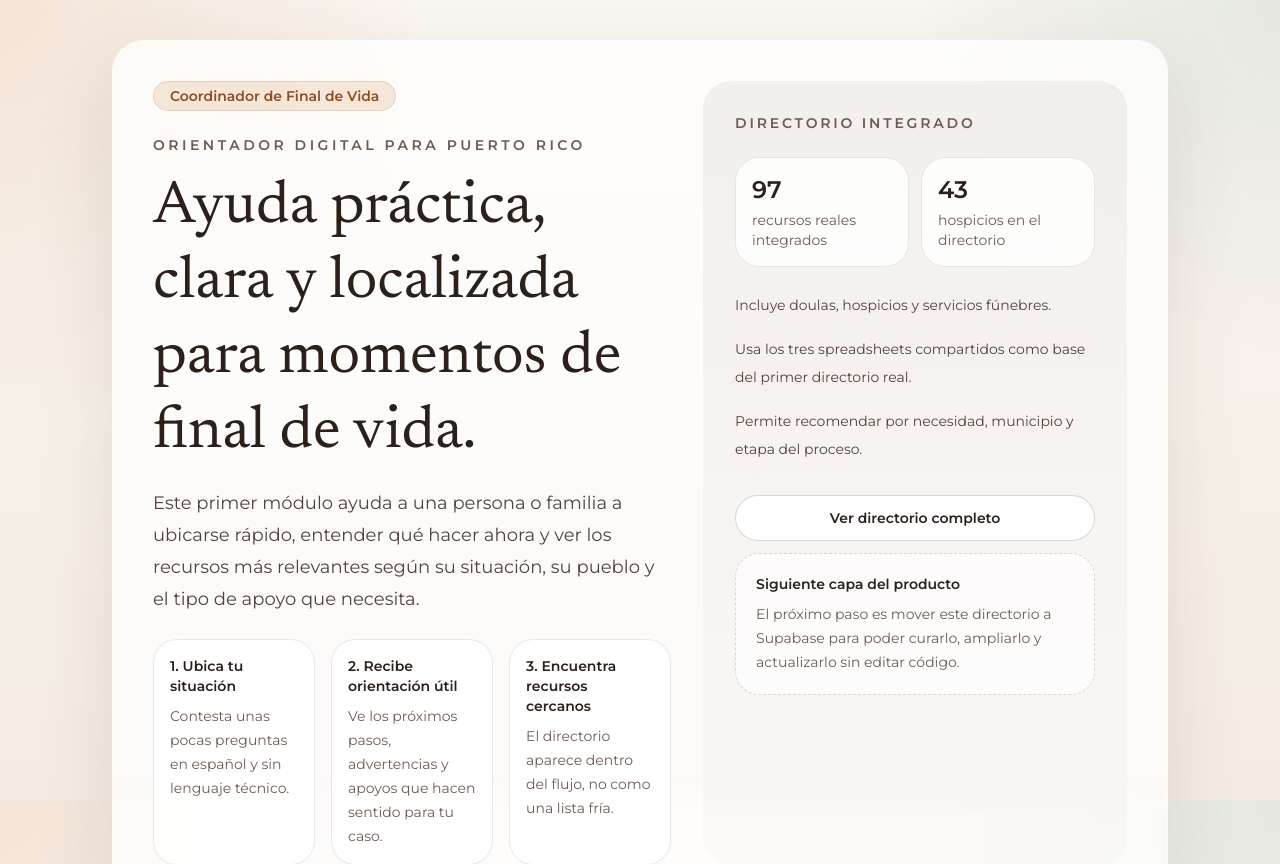
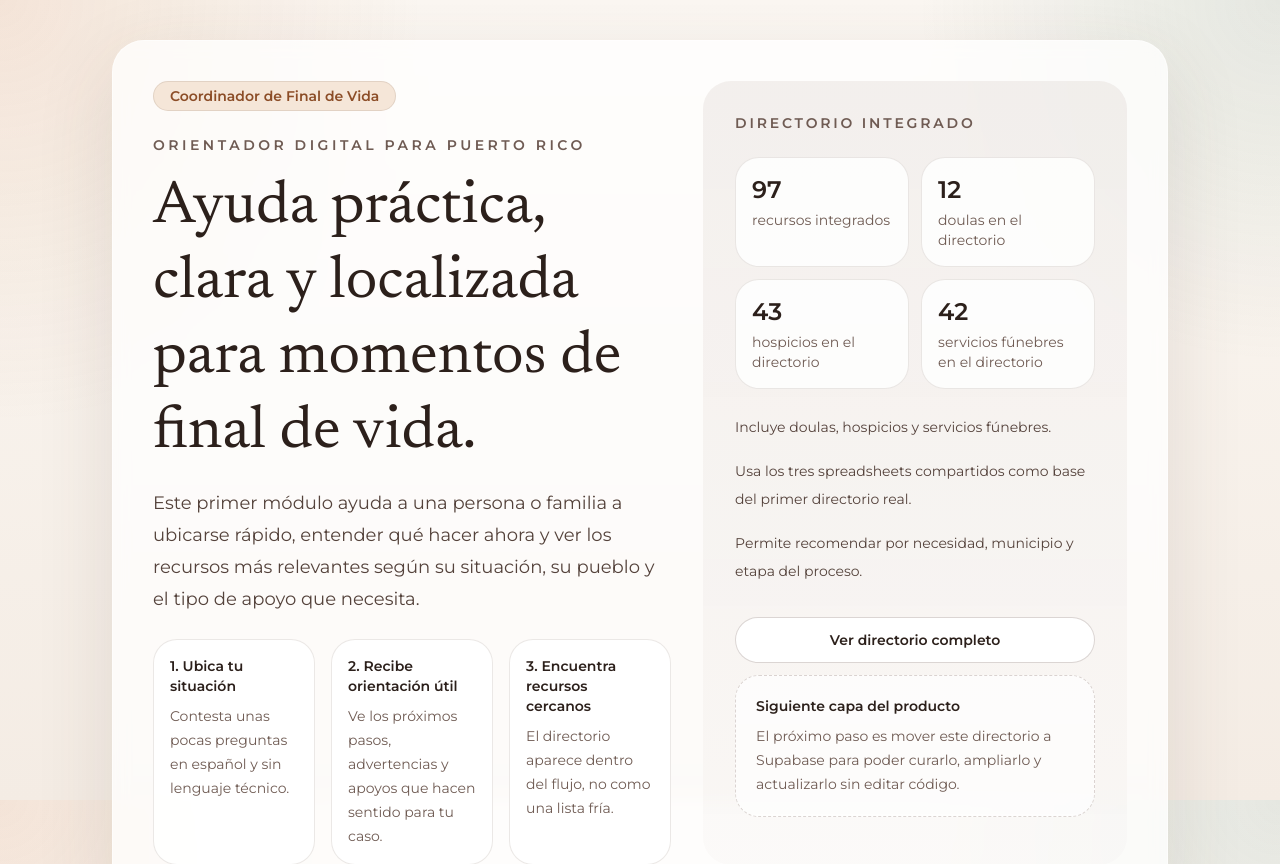
Before and after one commit to lwbpr/EOL-Planner, a Next.js app: page / in a window 1280 px wide. Shown: the top 864 px of the page. Built offline with nearby package versions, Linux system fonts and the light colour scheme; no server answers; the database is empty.

Commit message:
Add directory category counts to home

```diff
--- a/app/page.tsx
+++ b/app/page.tsx
@@ -63,13 +63,27 @@ export default async function Home() {
               <p className="text-2xl font-semibold text-[var(--ink)]">
                 {directoryCounts.total}
               </p>
-              <p className="mt-1 text-sm text-[var(--muted)]">recursos reales integrados</p>
+              <p className="mt-1 text-sm text-[var(--muted)]">recursos integrados</p>
+            </div>
+            <div className="rounded-3xl border border-[var(--line)] bg-white/80 p-4">
+              <p className="text-2xl font-semibold text-[var(--ink)]">
+                {directoryCounts.byCategory.doula}
+              </p>
+              <p className="mt-1 text-sm text-[var(--muted)]">doulas en el directorio</p>
             </div>
             <div className="rounded-3xl border border-[var(--line)] bg-white/80 p-4">
               <p className="text-2xl font-semibold text-[var(--ink)]">
                 {directoryCounts.byCategory.hospicio}
               </p>
               <p className="mt-1 text-sm text-[var(--muted)]">hospicios en el directorio</p>
+            </div>
+            <div className="rounded-3xl border border-[var(--line)] bg-white/80 p-4">
+              <p className="text-2xl font-semibold text-[var(--ink)]">
+                {directoryCounts.byCategory.servicio_funebre}
+              </p>
+              <p className="mt-1 text-sm text-[var(--muted)]">
+                servicios fúnebres en el directorio
+              </p>
             </div>
           </div>
           <ul className="mt-6 space-y-4 text-sm leading-7 text-[var(--muted-strong)]">
```
